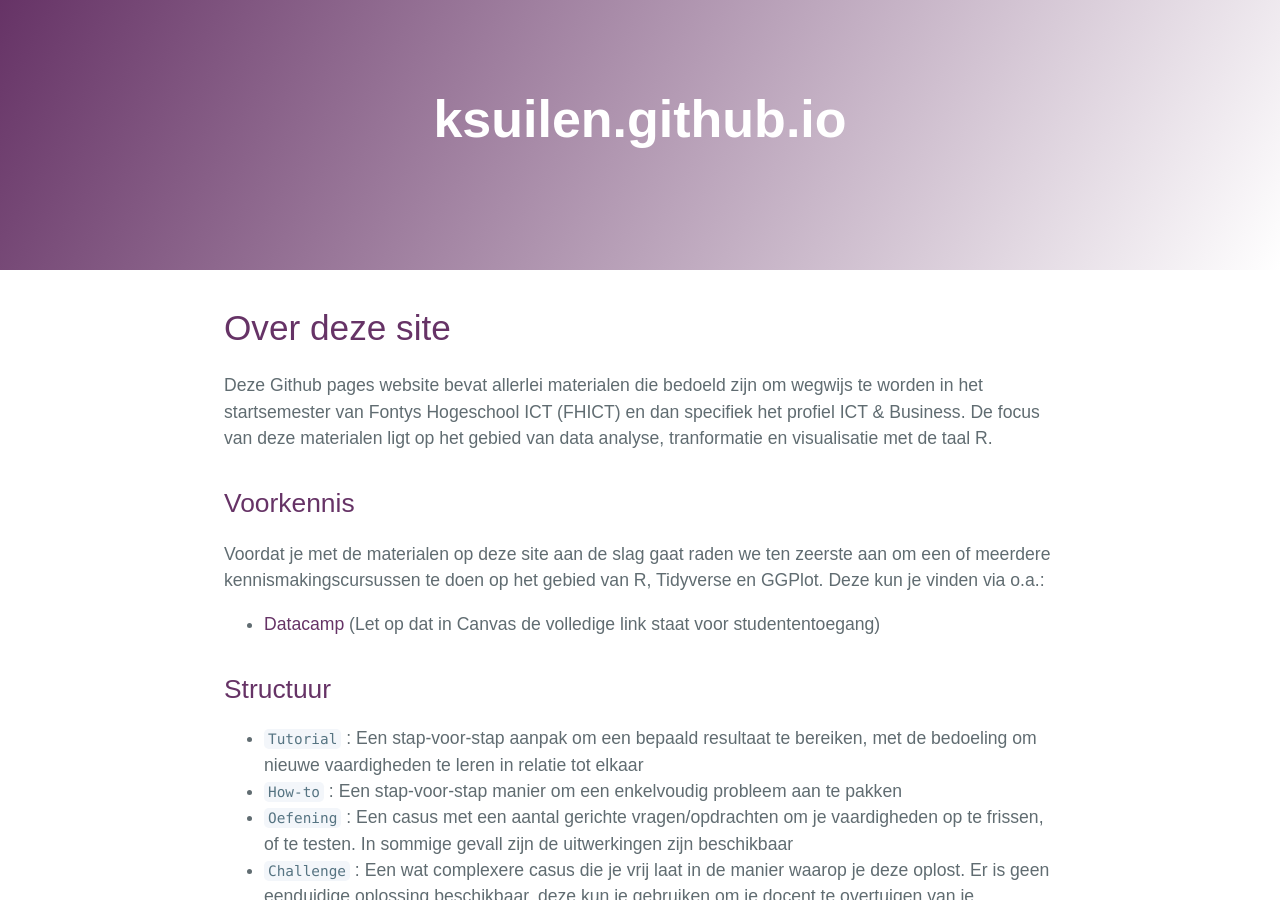
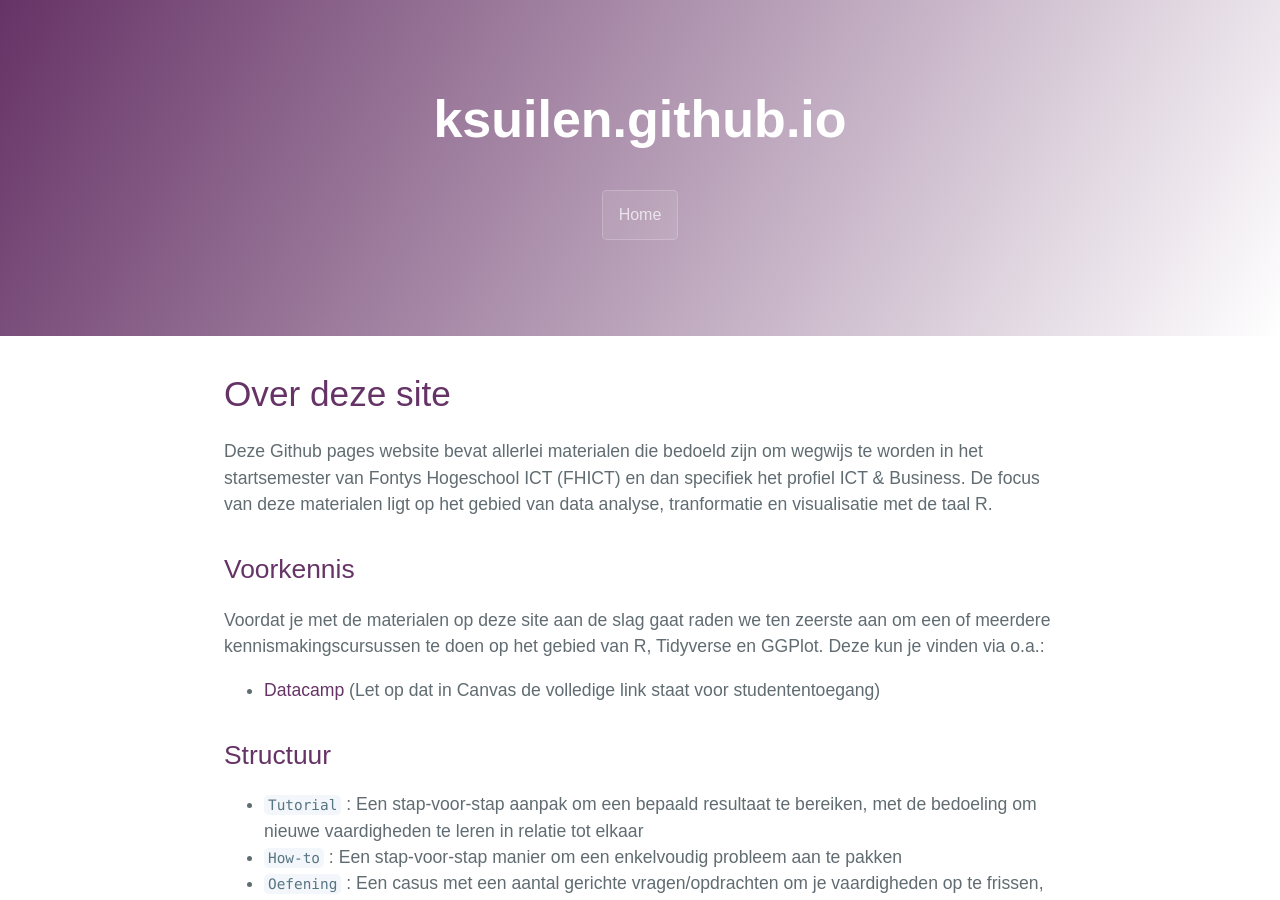
Before and after one commit to ksuilen/ksuilen.github.io, a Jekyll site: the page built from index.md, in a window 1280 px wide and 900 px high. Built offline with Jekyll 4.4.1, drawn with Linux system fonts in a browser that asks for light colours; our own code applies the rules of GitHub Pages for plain Markdown files; the repository's description, which GitHub fills in, is left out.

Commit message:
added back home button

```diff
--- a/_layouts/default.html
+++ b/_layouts/default.html
@@ -15,12 +15,9 @@
     <section class="page-header">
       <h1 class="project-name">{{ site.title | default: site.github.repository_name }}</h1>
       <h2 class="project-tagline">{{ site.description | default: site.github.project_tagline }}</h2>
+      <a href="/" class="btn">Home</a>
       {% if site.github.is_project_page %}
         <a href="{{ site.github.repository_url }}" class="btn">View on GitHub</a>
-      {% endif %}
-      {% if site.show_downloads %}
-        <a href="{{ site.github.zip_url }}" class="btn">Download .zip</a>
-        <a href="{{ site.github.tar_url }}" class="btn">Download .tar.gz</a>
       {% endif %}
     </section>
 
```
Also changed, not shown: 10 other files.
